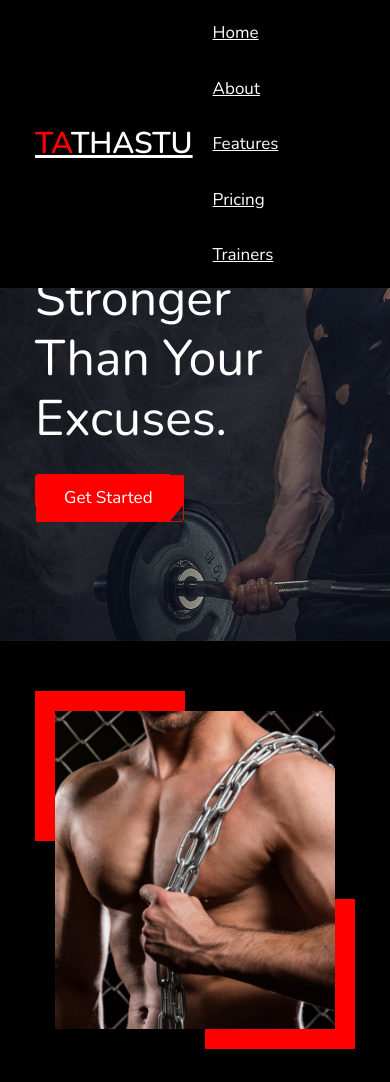
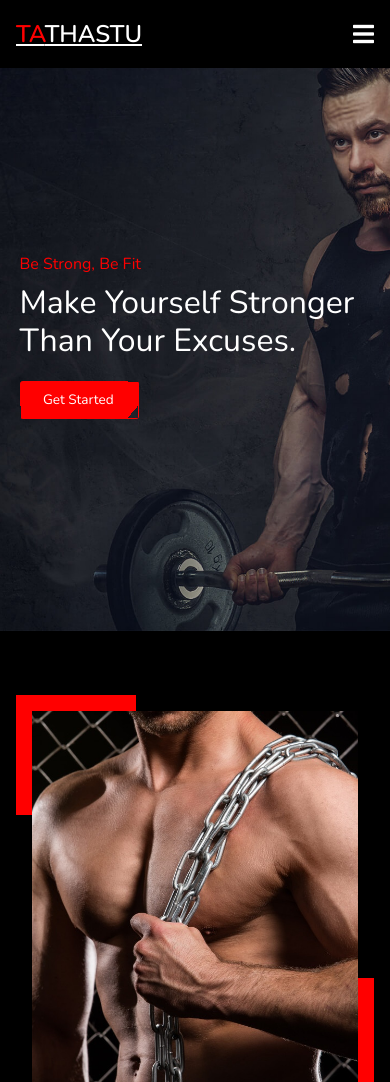
Before and after one commit to VIPIN-PASWAN/Tathastu-Twowaits, a plain HTML site: page index.html in a window 390 px wide. Shown: the top 1082 px of the page. Drawn offline with nearby package versions, Linux system fonts and the light colour scheme; a web font is replaced by a local one.

Commit message:
Added @media query

```diff
--- a/css/style.css
+++ b/css/style.css
@@ -674,6 +674,82 @@ section {
 .credit span {
   color: #f00;
 }
+
+
+
+@media (max-width: 991px) {
+  html {
+    font-size: 55%;
+    scroll-padding: 7rem;
+  }
+  .header {
+    padding: 0 2rem;
+  }
+  section {
+    padding: 3rem 2rem;
+  }
+  .home .slide {
+    padding: 2rem 5%;
+  }
+  .home .slide .content {
+    width: 50rem;
+  }
+  .home .slide .content h3 {
+    font-size: 4rem;
+  }
+}
+
+@media (max-width: 768px) {
+  #menu-btn {
+    display: inline-block;
+  }
+  #menu-btn.fa-times {
+    -webkit-transform: rotate(180deg);
+            transform: rotate(180deg);
+  }
+  .header {
+    padding: 2rem;
+  }
+  .header .navbar {
+    position: absolute;
+    top: 99%;
+    left: 0;
+    right: 0;
+    background: #000;
+    -webkit-clip-path: polygon(0 0, 100% 0, 100% 0, 0 0);
+            clip-path: polygon(0 0, 100% 0, 100% 0, 0 0);
+  }
+  .header .navbar.active {
+    -webkit-clip-path: polygon(0 0, 100% 0, 100% 100%, 0 100%);
+            clip-path: polygon(0 0, 100% 0, 100% 100%, 0 100%);
+  }
+  .header .navbar a {
+    display: block;
+    font-size: 2rem;
+  }
+  .about {
+    gap: 3rem;
+  }
+  .about .image {
+    margin-top: 5rem;
+  }
+  .about .content .title {
+    font-size: 3rem;
+  }
+  .features .box-container .box.second {
+    -webkit-box-orient: vertical;
+    -webkit-box-direction: normal;
+        -ms-flex-flow: column;
+            flex-flow: column;
+  }
+}
+
+@media (max-width: 450px) {
+  html {
+    font-size: 50%;
+  }
+}
+
 /* css reset */
 /*
 body {
```
